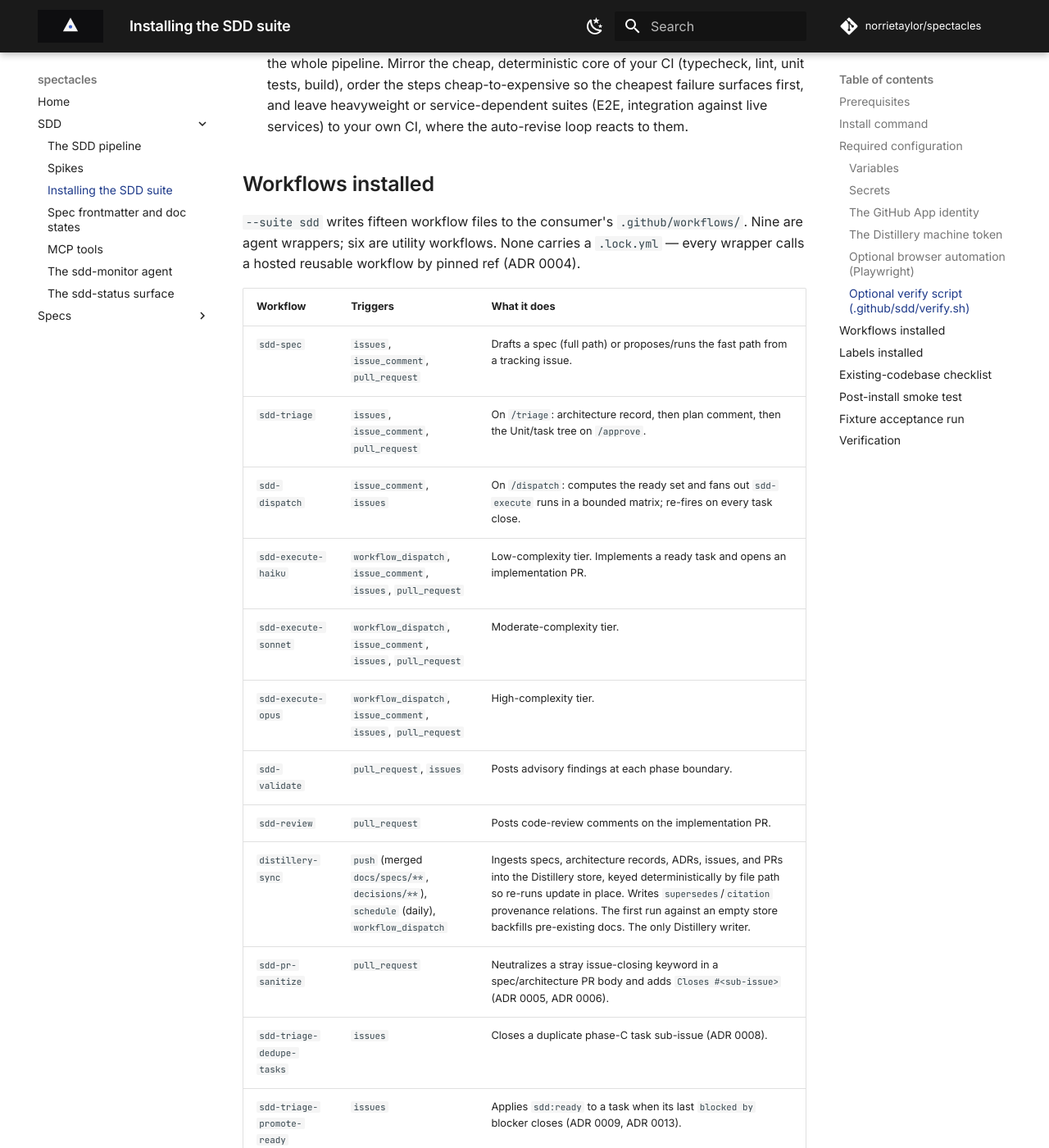
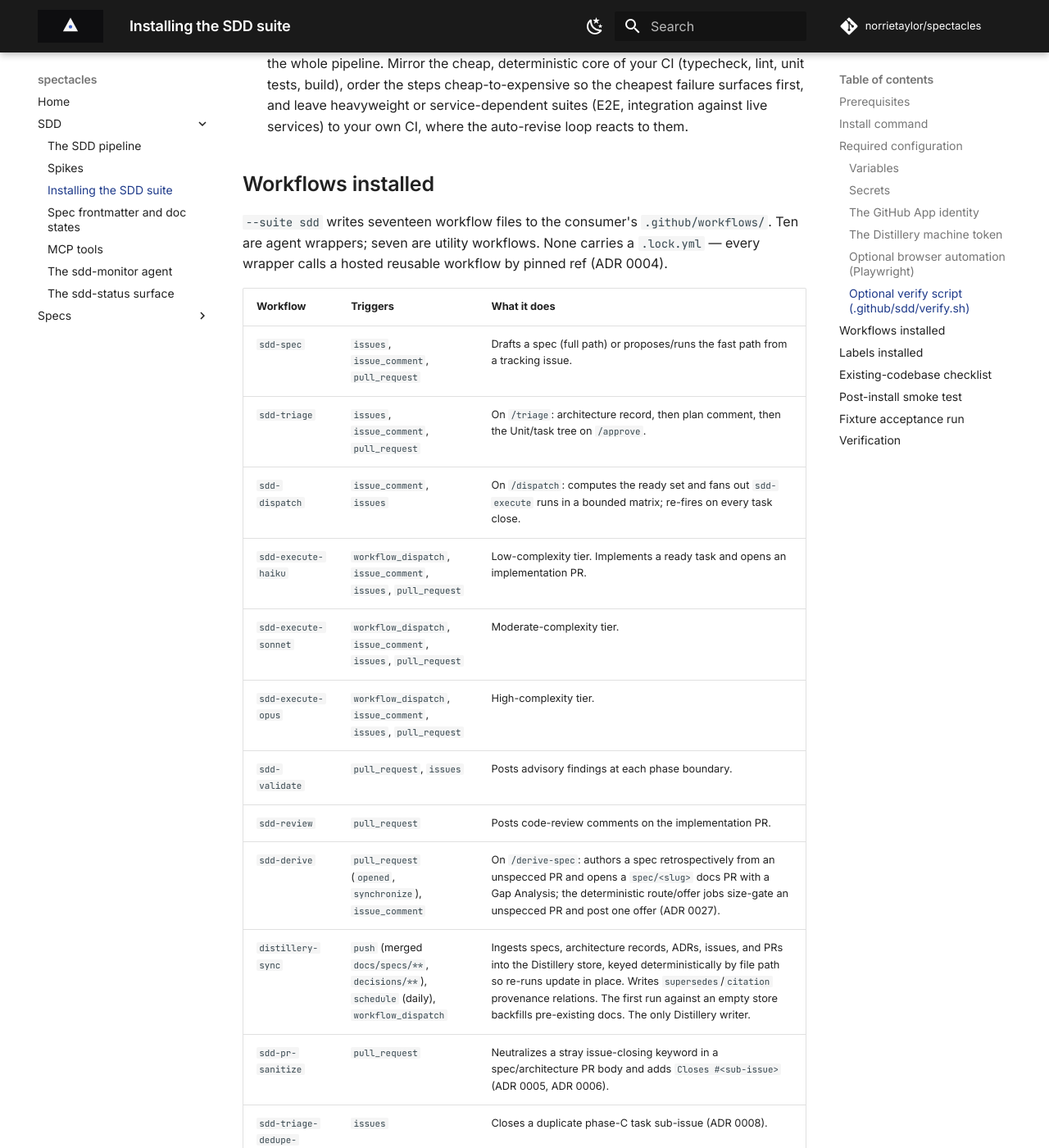
Before and after one commit to norrietaylor/spectacles, an MkDocs documentation site: the page built from docs/sdd/install.md, in a window 1280 px wide and 1400 px high, scrolled down 11240 px. Shown: the whole window at 82% size. Built offline with MkDocs 1.6.1 and Material for MkDocs 9.7.7, drawn with Linux system fonts in a browser that asks for light colours; comment, search, counter and statistics services are not loaded; some of the changed text lies outside the part shown.

Commit message:
fix(install): install sdd-derive; correct wrapper counts + stale Copilot comments
W5: sdd-derive shipped (wrapper + lock + sdd-route-derive action + ADR 0027 +
docs) but was never added to quick-setup's install array — an oversight, not a
documented exclusion. Add "sdd-derive" so a default install gets the
retrospective-spec agent. (Resolves on the v0.3.0 tag, where the lock + action
exist; pre-tag main already carries them.)

W6: correct stale counts (quick-setup header/help: nine->ten wrappers, eight->
nine sdd-* agents; docs/sdd/install.md "Workflows installed" table + smoke-test
count, add the missing sdd-derive/sdd-status rows) and stale Copilot comments in
distillery-sync.md and sdd-triage-arch.md (engine is claude;
GH_AW_DEFAULT_MODEL_COPILOT -> GH_AW_MODEL_AGENT_CLAUDE). distillery-sync.md also
carries one anonymization line. Locks for the two edited sources recompiled.

Co-Authored-By: Claude Opus 4.8 (1M context) <noreply@anthropic.com>

```diff
--- a/docs/sdd/install.md
+++ b/docs/sdd/install.md
@@ -58,9 +58,9 @@ install aborts.
 
 `--suite sdd` installs, onto the target repository:
 
-- the nine thin wrappers — the eight `sdd-*` agents (`sdd-spec`,
+- the ten thin wrappers — the nine `sdd-*` agents (`sdd-spec`,
   `sdd-triage`, `sdd-dispatch`, the three `sdd-execute` model-tier
-  variants, `sdd-validate`, `sdd-review`) and `distillery-sync`. Each
+  variants, `sdd-validate`, `sdd-review`, `sdd-derive`) and `distillery-sync`. Each
   wrapper calls a reusable workflow hosted in the spectacles repository;
   no `.lock.yml` is copied onto the consumer (see `workflows/README.md`
   and ADR 0004);
@@ -325,8 +325,8 @@ The contract:
 
 ## Workflows installed
 
-`--suite sdd` writes fifteen workflow files to the consumer's
-`.github/workflows/`. Nine are agent wrappers; six are utility workflows.
+`--suite sdd` writes seventeen workflow files to the consumer's
+`.github/workflows/`. Ten are agent wrappers; seven are utility workflows.
 None carries a `.lock.yml` — every wrapper calls a hosted reusable workflow by
 pinned ref (ADR 0004).
 
@@ -340,6 +340,7 @@ pinned ref (ADR 0004).
 | `sdd-execute-opus` | `workflow_dispatch`, `issue_comment`, `issues`, `pull_request` | High-complexity tier. |
 | `sdd-validate` | `pull_request`, `issues` | Posts advisory findings at each phase boundary. |
 | `sdd-review` | `pull_request` | Posts code-review comments on the implementation PR. |
+| `sdd-derive` | `pull_request` (`opened`, `synchronize`), `issue_comment` | On `/derive-spec`: authors a spec retrospectively from an unspecced PR and opens a `spec/<slug>` docs PR with a Gap Analysis; the deterministic route/offer jobs size-gate an unspecced PR and post one offer (ADR 0027). |
 | `distillery-sync` | `push` (merged `docs/specs/**`, `decisions/**`), `schedule` (daily), `workflow_dispatch` | Ingests specs, architecture records, ADRs, issues, and PRs into the Distillery store, keyed deterministically by file path so re-runs update in place. Writes `supersedes`/`citation` provenance relations. The first run against an empty store backfills pre-existing docs. The only Distillery writer. |
 | `sdd-pr-sanitize` | `pull_request` | Neutralizes a stray issue-closing keyword in a spec/architecture PR body and adds `Closes #<sub-issue>` (ADR 0005, ADR 0006). |
 | `sdd-triage-dedupe-tasks` | `issues` | Closes a duplicate phase-C task sub-issue (ADR 0008). |
@@ -347,6 +348,7 @@ pinned ref (ADR 0004).
 | `sdd-monitor` | `workflow_run`, `pull_request`, `schedule` (`*/10`) | Backstop that nudges an armed-but-idle `sdd:dispatched` tracker with `/dispatch`, and nudges then escalates a CodeRabbit review stall on an open `sdd/` PR (issue #257). Disabled unless `SDD_MONITOR=1` (see `sdd-monitor.md`). |
 | `sdd-spike-actuator` | `issues` (`opened`, `labeled`) | Deterministic actuator for the spike wave: posts `/execute` on a `kind:spike` sub-issue under a triage tracking issue so `sdd-execute` runs the spike (issue #229). |
 | `sdd-spike-reentry` | `issues` (`closed`, `unlabeled`) | Deterministic re-entry: when a `kind:spike` child closes (or its `needs-human` is cleared) and zero open spikes remain, re-enters `sdd-triage` phase B (issue #229). |
+| `sdd-status` | `issues`, `issue_comment`, `pull_request`, `workflow_run` | Deterministic self-updating status surface: maintains one sentinel status comment per tracking issue and answers `/status`. Default-on; opt out with `SDD_STATUS=0` (ADR 0023, issue #254). |
 
 ## Labels installed
 
@@ -451,11 +453,11 @@ Run these after the installer PR is merged (default mode), or right after the
 install in `--direct` mode. Before running a feature through the pipeline,
 confirm the install resolved its dependencies:
 
-1. **Workflows present.** Confirm the nine wrappers — the eight `sdd-*`
-   wrappers (including `sdd-dispatch.yml`) and `distillery-sync.yml` — and
+1. **Workflows present.** Confirm the ten wrappers — the nine `sdd-*`
+   wrappers (including `sdd-dispatch.yml` and `sdd-derive.yml`) and `distillery-sync.yml` — and
    the `sdd-pr-sanitize.yml`, `sdd-triage-dedupe-tasks.yml`,
    `sdd-triage-promote-ready.yml`, `sdd-monitor.yml`, `sdd-spike-actuator.yml`,
-   and `sdd-spike-reentry.yml` utility workflows
+   `sdd-spike-reentry.yml`, and `sdd-status.yml` utility workflows
    appear under `.github/workflows/` on the target repository. The
    `.lock.yml` reusable workflows are hosted in the spectacles repository
    and are not copied onto the consumer.
```
Also changed, not shown: .github/workflows/distillery-sync.md, .github/workflows/sdd-triage-arch.md, 3 other files.
